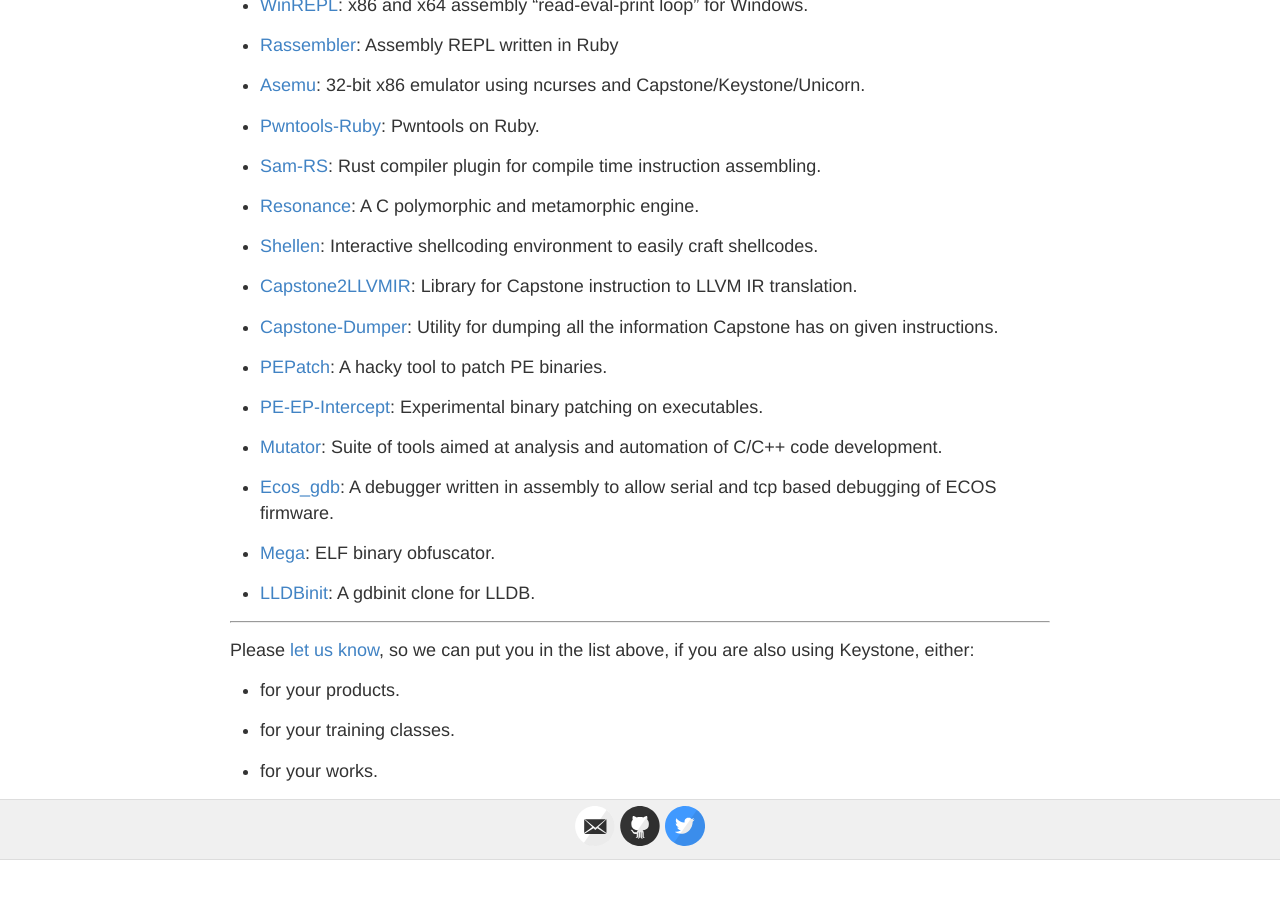
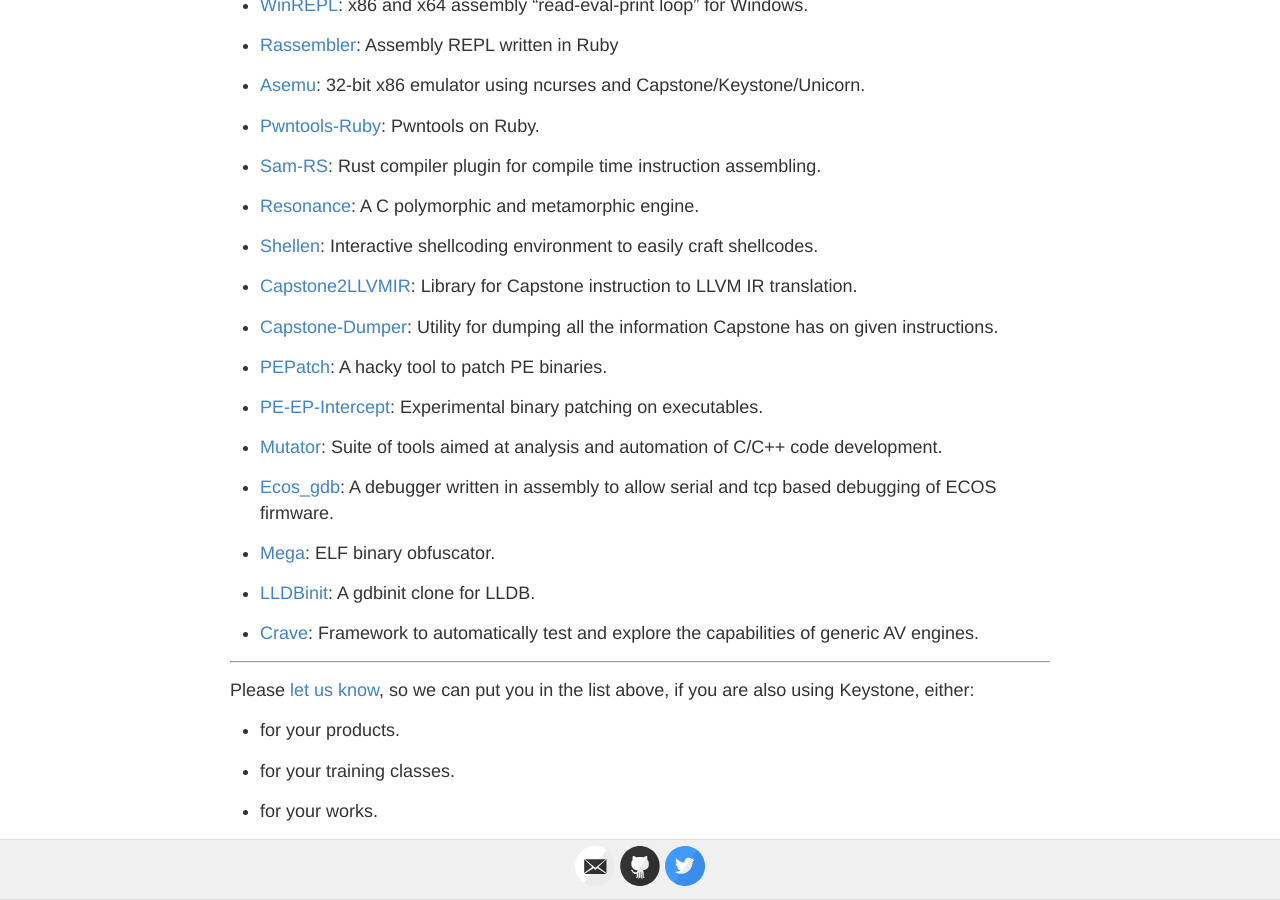
Before and after one commit to keystone-engine/keystone-engine.github.io, a Jekyll site: the page built from showcase.md, in a window 1280 px wide and 900 px high, scrolled down 2405 px. Built offline with Jekyll 4.4.1, drawn with Linux system fonts in a browser that asks for light colours; before the commit the page ends 3265 px from its top, so only the background shows below that; some of the changed lines change nothing that is shown.

Commit message:
showcase

```diff
--- a/showcase.md
+++ b/showcase.md
@@ -6,7 +6,7 @@
 
 ## Showcase
 
-In our knowledge, Keystone has been used by **65** following products (listed in no particular order).
+In our knowledge, Keystone has been used by **66** following products (listed in no particular order).
 
 - [Keypatch](http://keystone-engine.org/keypatch): IDA Pro plugin for code assembling & binary patching.
 
@@ -138,6 +138,8 @@
 
 - [LLDBinit](https://github.com/gdbinit/lldbinit): A gdbinit clone for LLDB.
 
+- [Crave](https://github.com/necst/crave): Framework to automatically test and explore the capabilities of generic AV engines.
+
 ---
 
 Please [let us know](/contact/), so we can put you in the list above, if you are also using Keystone, either:
```
